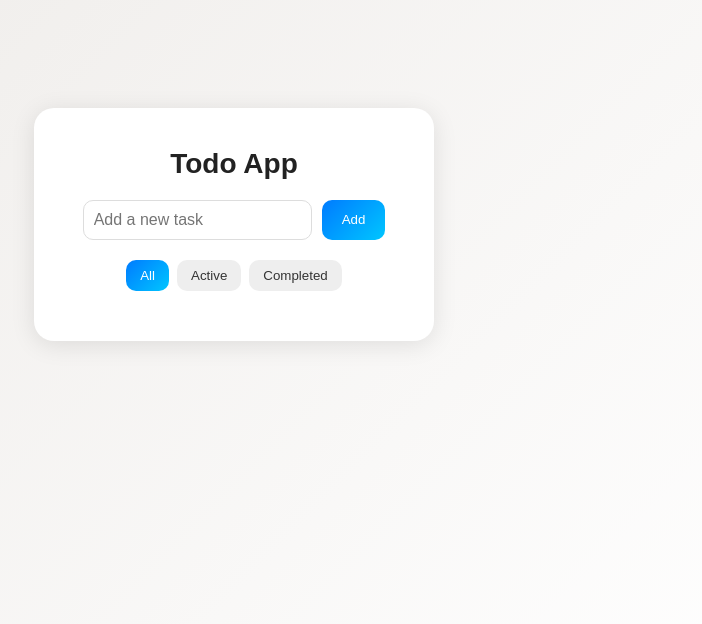
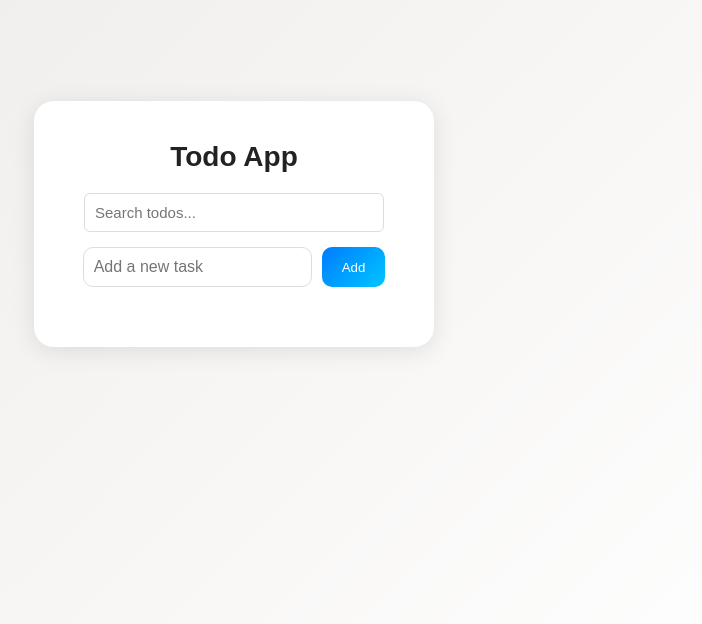
Before and after one commit to melikerensoysal/todo-react, a React (Vite) app: page / in a window 1280 px wide. Shown: the part 176-800 px from the top of the page, without its empty margins (406-1108 px from the left). Built offline with nearby package versions, Linux system fonts and the light colour scheme.

Commit message:
feat: add search functionality to todo list

```diff
--- a/src/App.jsx
+++ b/src/App.jsx
@@ -1,14 +1,21 @@
-import React, { useState } from "react";
+import React, { useState, useEffect } from "react";
 import TodoForm from "./components/TodoForm";
 import TodoList from "./components/TodoList";
 import "./style.css";
 
 function App() {
-  const [todos, setTodos] = useState([]);
-  const [filter, setFilter] = useState("all");
+  const [todos, setTodos] = useState(() => {
+    const saved = localStorage.getItem("todos");
+    return saved ? JSON.parse(saved) : [];
+  });
+
+  const [search, setSearch] = useState("");
+
+  useEffect(() => {
+    localStorage.setItem("todos", JSON.stringify(todos));
+  }, [todos]);
 
   const addTodo = (text) => {
-    if (text.trim() === "") return;
     setTodos([...todos, { id: Date.now(), text, completed: false }]);
   };
 
@@ -24,42 +31,30 @@ function App() {
     setTodos(todos.filter((todo) => todo.id !== id));
   };
 
-  const filteredTodos = todos.filter((todo) => {
-    if (filter === "active") return !todo.completed;
-    if (filter === "completed") return todo.completed;
-    return true;
-  });
+  const editTodo = (id, newText) => {
+    setTodos(todos.map((todo) => (todo.id === id ? { ...todo, text: newText } : todo)));
+  };
+
+  const filteredTodos = todos.filter((todo) =>
+    todo.text.toLowerCase().includes(search.toLowerCase())
+  );
 
   return (
     <div className="app">
       <h1>Todo App</h1>
+      <input
+        type="text"
+        placeholder="Search todos..."
+        value={search}
+        onChange={(e) => setSearch(e.target.value)}
+        className="search"
+      />
       <TodoForm addTodo={addTodo} />
-
-      <div className="filter-buttons">
-        <button
-          className={filter === "all" ? "active" : ""}
-          onClick={() => setFilter("all")}
-        >
-          All
-        </button>
-        <button
-          className={filter === "active" ? "active" : ""}
-          onClick={() => setFilter("active")}
-        >
-          Active
-        </button>
-        <button
-          className={filter === "completed" ? "active" : ""}
-          onClick={() => setFilter("completed")}
-        >
-          Completed
-        </button>
-      </div>
-
       <TodoList
         todos={filteredTodos}
         toggleTodo={toggleTodo}
         deleteTodo={deleteTodo}
+        editTodo={editTodo}
       />
     </div>
   );
--- a/src/style.css
+++ b/src/style.css
@@ -145,3 +145,12 @@ body {
   color: white;
   font-weight: 500;
 }
+
+.search {
+  width: 100%;
+  padding: 10px;
+  margin-bottom: 15px;
+  border-radius: 6px;
+  border: 1px solid #ddd;
+  font-size: 15px;
+}
```
